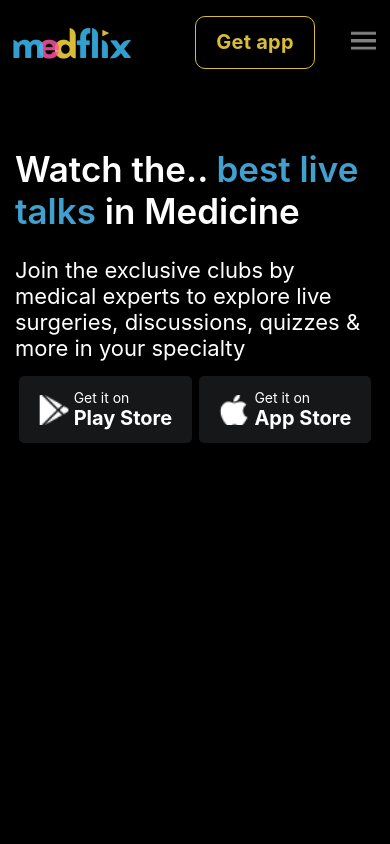
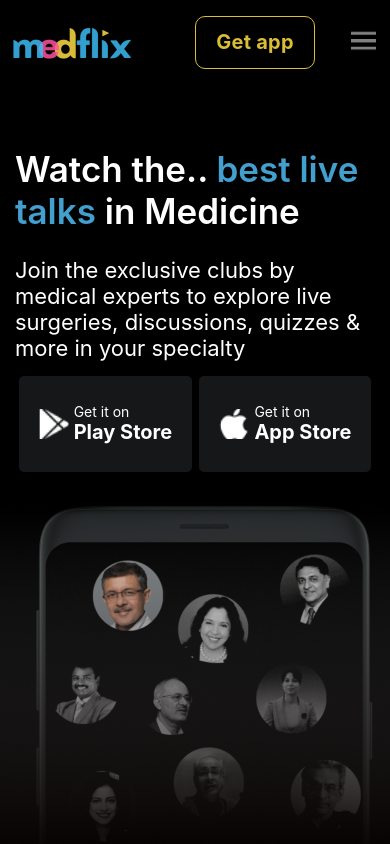
Before and after one commit to GauravC4/medflix_clone, a React Native app: screen / in a window 390 px wide. Built offline with nearby package versions, Linux system fonts and the light colour scheme.

Commit message:
stakeholder images

```diff
--- a/App.js
+++ b/App.js
@@ -1,15 +1,20 @@
-import { StyleSheet, Text, View, StatusBar } from "react-native";
+import { StyleSheet, View, ScrollView, StatusBar } from "react-native";
 
 import Header from "./components/Header";
 import IntroCard from "./components/IntroCard";
 import StoreLinkContainer from "./components/StoreLinkContainer";
+import Stakeholders from "./components/Stakeholders";
 
 export default function App() {
   return (
     <View style={styles.container}>
       <Header />
-      <IntroCard />
-      <StoreLinkContainer />
+      <ScrollView>
+        <IntroCard />
+        <StoreLinkContainer />
+        <Stakeholders />
+        <Stakeholders />
+      </ScrollView>
     </View>
   );
 }
@@ -17,6 +22,7 @@
 const styles = StyleSheet.create({
   container: {
     flex: 1,
+    flexGrow: 1,
     backgroundColor: "#000",
     top: StatusBar.currentHeight,
   },
--- /dev/null
+++ b/components/Stakeholders.js
@@ -0,0 +1,14 @@
+import { StyleSheet, Image, View } from "react-native";
+
+export default function Stakeholders() {
+  return (
+    <View>
+      <Image source={require("../assets/stakeholders.png")} />
+      <Image source={require("../assets/stakeholders_margin_bottom.png")} />
+    </View>
+  );
+}
+
+const styles = StyleSheet.create({
+  container: {},
+});
```
Also changed, not shown: assets/stakeholders.png (added), assets/stakeholders_margin_bottom.png (added).
